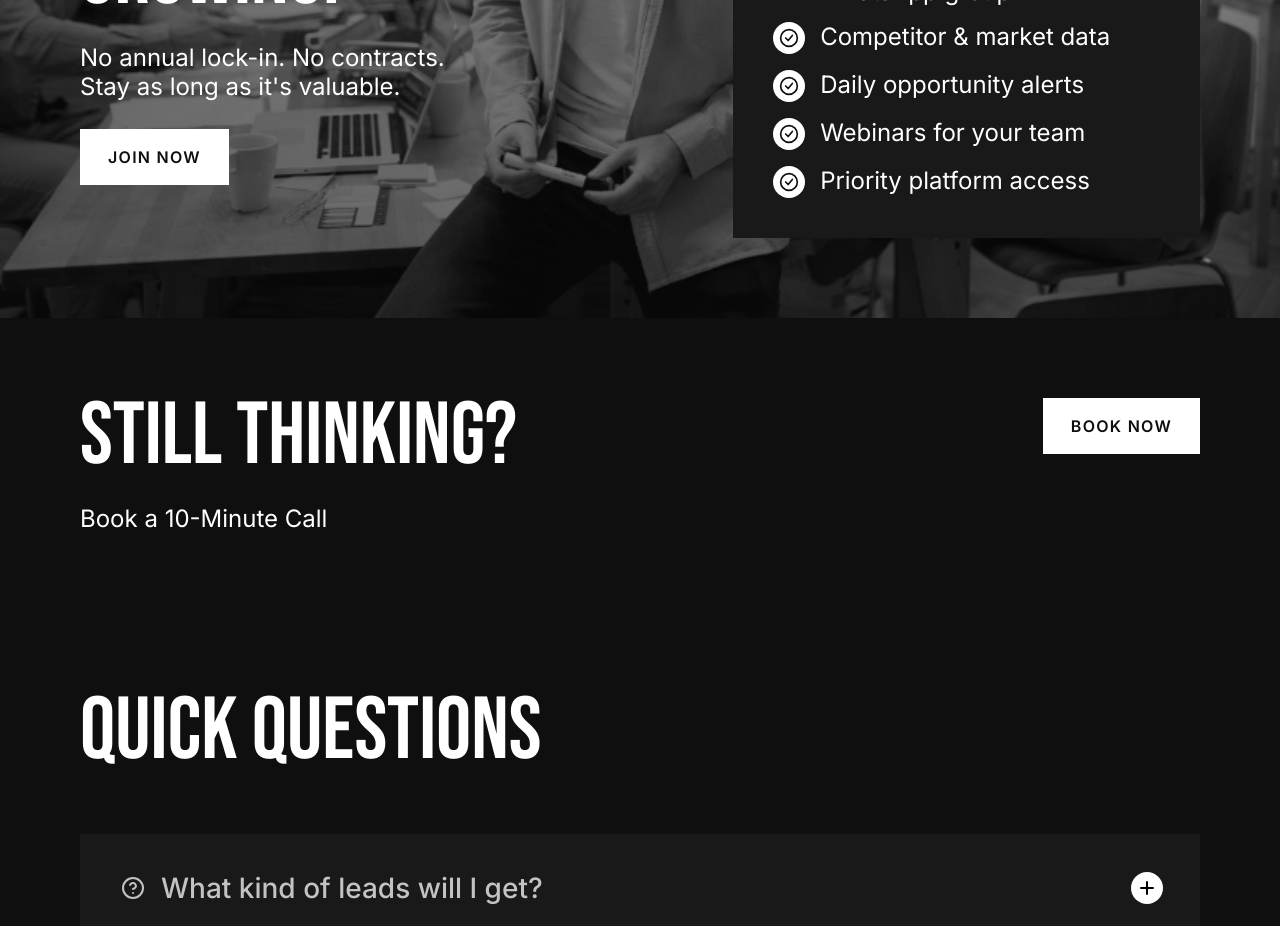
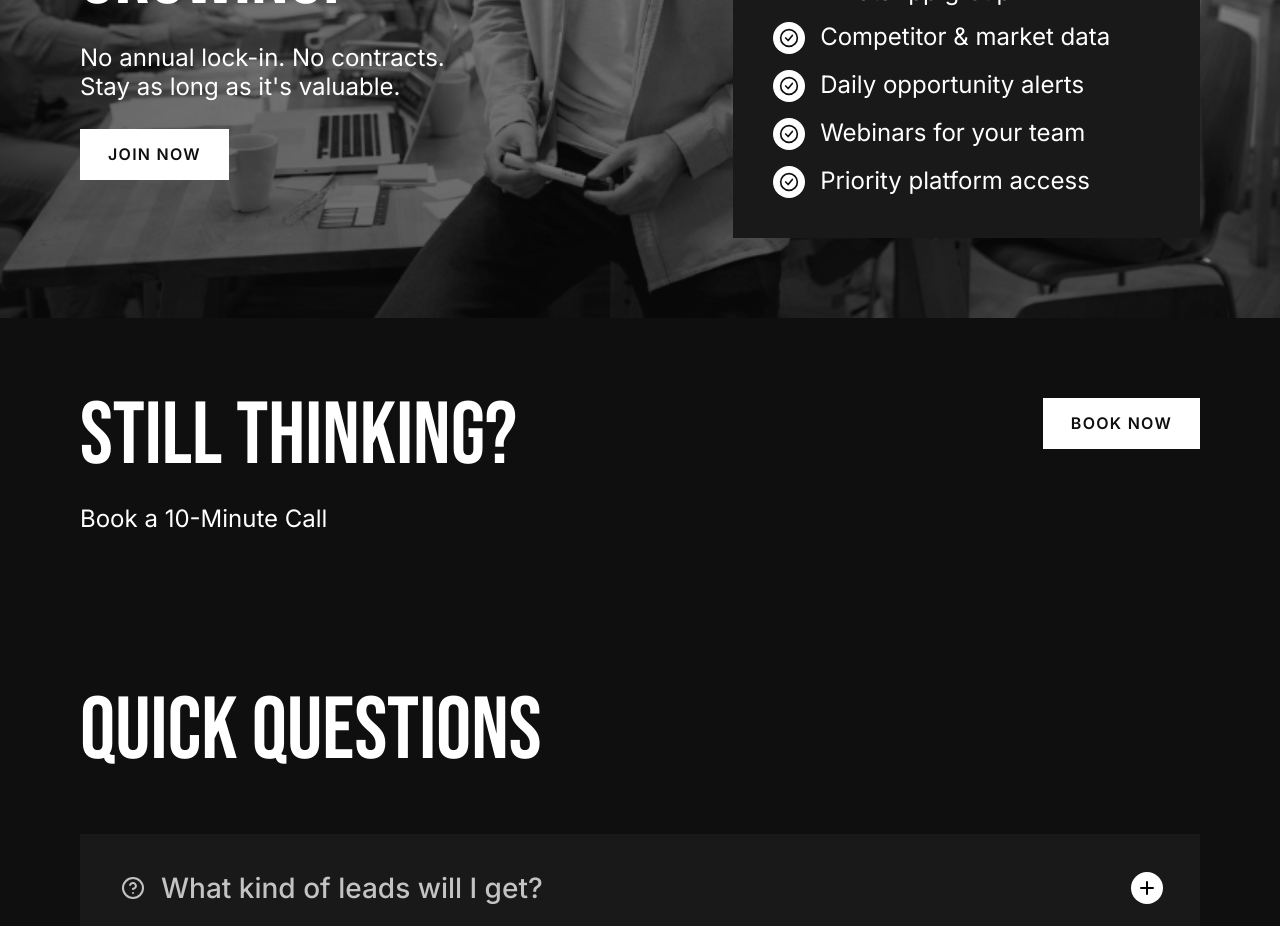
Before and after one commit to Siddhesh140/bns, a React (Vite) app in the folder client/: page / in a window 1280 px wide. Shown: the part 9400-10326 px from the top of the page. Built offline with nearby package versions, Linux system fonts and the light colour scheme.

Commit message:
fix: Revert Button font styling to match original
- Changed back to inline styles for fonts
- Ensures exact same appearance as before optimization
- Keeps loading/disabled state improvements

```diff
--- a/client/src/components/ui/Button.jsx
+++ b/client/src/components/ui/Button.jsx
@@ -13,7 +13,15 @@ export default function Button({
     disabled = false,
     loading = false
 }) {
-    const baseStyles = 'flex justify-center items-center uppercase transition-all duration-300 font-inter font-semibold text-base leading-[1.1875rem] tracking-[0.08em]';
+    const baseStyles = 'flex justify-center items-center uppercase transition-all duration-300';
+
+    const fontStyles = {
+        fontFamily: 'var(--font-inter)',
+        fontWeight: 600,
+        fontSize: '16px',
+        lineHeight: '19px',
+        letterSpacing: '0.08em',
+    };
 
     const variantStyles = {
         primary: 'bg-white text-dark hover:shadow-[0_0_20px_rgba(255,255,255,0.6)] hover:scale-105 disabled:opacity-50 disabled:cursor-not-allowed disabled:hover:scale-100',
@@ -25,6 +33,7 @@ export default function Button({
             onClick={onClick}
             disabled={disabled || loading}
             className={`${baseStyles} ${variantStyles[variant]} ${loading ? 'cursor-wait' : 'cursor-pointer'} ${className}`}
+            style={fontStyles}
         >
             {loading ? 'Loading...' : children}
         </button>
```
